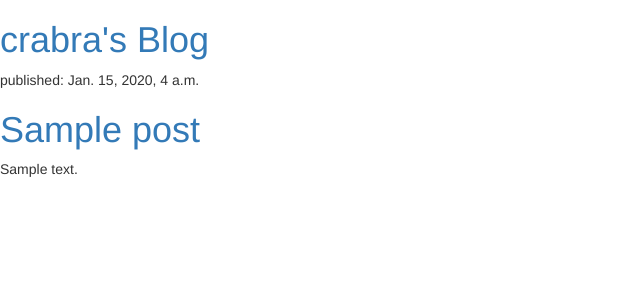
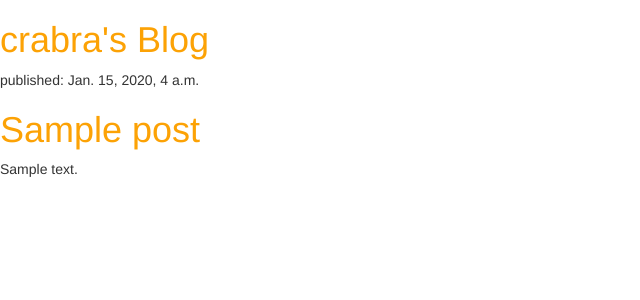
Before and after one commit to McStrain/my-first-blog, a Django app: template blog/templates/blog/post_list.html in a window 1280 px wide. Shown: the top 300 px of the page, without its empty margins (0-640 px from the left). Run offline with Django 3.2, Linux system fonts and the light colour scheme; the template is opened without the code that fills it: values that come from a table or form of the project are taken from there, others are empty; tables that the repository leaves empty hold one stand-in row (values such as "Sample post"); some libraries are stand-ins or nearby versions.

Commit message:
Added a static/css folder and then added a css file.  Then referenced the css file in the post_list.html file.

```diff
--- /dev/null
+++ b/blog/static/css/blog.css
@@ -0,0 +1,3 @@
+h1 a {
+    color: #FCA205;
+}
--- a/blog/templates/blog/post_list.html
+++ b/blog/templates/blog/post_list.html
@@ -1,8 +1,10 @@
+{% load staticfiles %}
 <html>
     <head>
         <title>crabra's Blog</title>
         <link rel="stylesheet" href="//maxcdn.bootstrapcdn.com/bootstrap/3.2.0/css/bootstrap.min.css">
         <link rel="stylesheet" href="//maxcdn.bootstrapcdn.com/bootstrap/3.2.0/css/bootstrap-theme.min.css">
+        <link rel="stylesheet" href="{% static 'css/blog.css' %}">
     </head>
     <body>
         <div>
```
